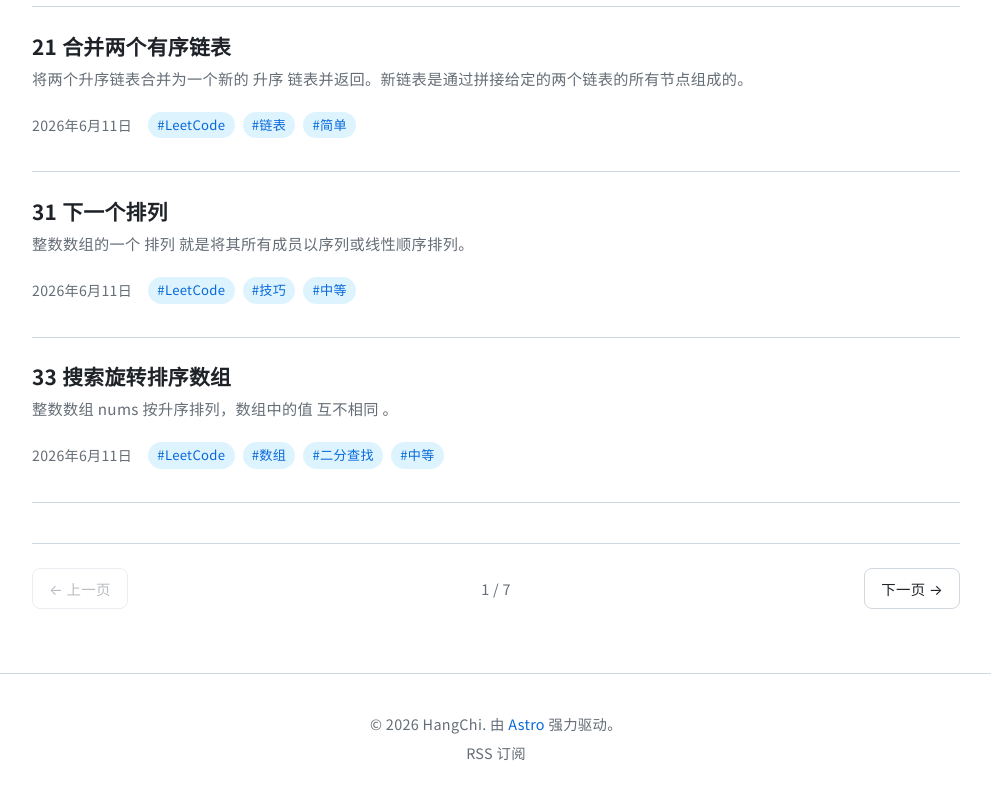
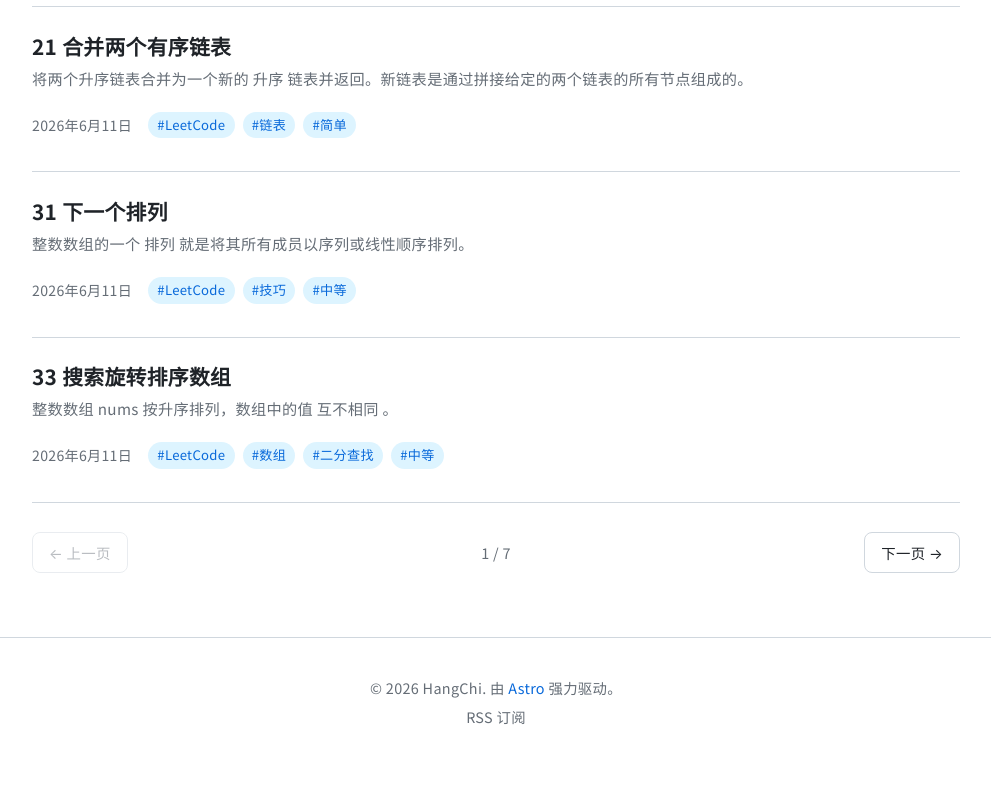
Before and after one commit to HangChi/HangChi.github.io, an Astro site: page /blog in a window 1280 px wide. Shown: the part 1727-2527 px from the top of the page, without its empty margins (144-1135 px from the left). After the commit the page ends 2493 px from the top, so only its background shows below. Built offline with nearby package versions, Linux system fonts and the light colour scheme; Astro itself is replaced by a stand-in of ours; some packages are replaced by stand-ins of ours.

Commit message:
style: 优化分页页底部间距与分隔线

```diff
--- a/src/pages/blog/[...page].astro
+++ b/src/pages/blog/[...page].astro
@@ -114,9 +114,8 @@ const { page } = Astro.props as { page: Page<CollectionEntry<'blog'>> };
     align-items: center;
     justify-content: space-between;
     gap: 1rem;
-    margin-top: 2.5rem;
-    padding-top: 1.5rem;
-    border-top: 1px solid var(--border);
+    /* 不再自带顶线，改用最后一篇文章的底线作分隔，间距收紧 */
+    margin-top: 1.8rem;
   }
   .page-btn {
     padding: 0.45rem 1rem;
--- a/src/pages/tags/[tag].astro
+++ b/src/pages/tags/[tag].astro
@@ -64,6 +64,9 @@ const { tag, posts } = Astro.props;
     padding: 1.2rem 0;
     border-bottom: 1px solid var(--border);
   }
+  .post-list li:last-child {
+    border-bottom: none;
+  }
   .post-link h2 {
     margin: 0 0 0.3rem;
     font-size: 1.25rem;
```
